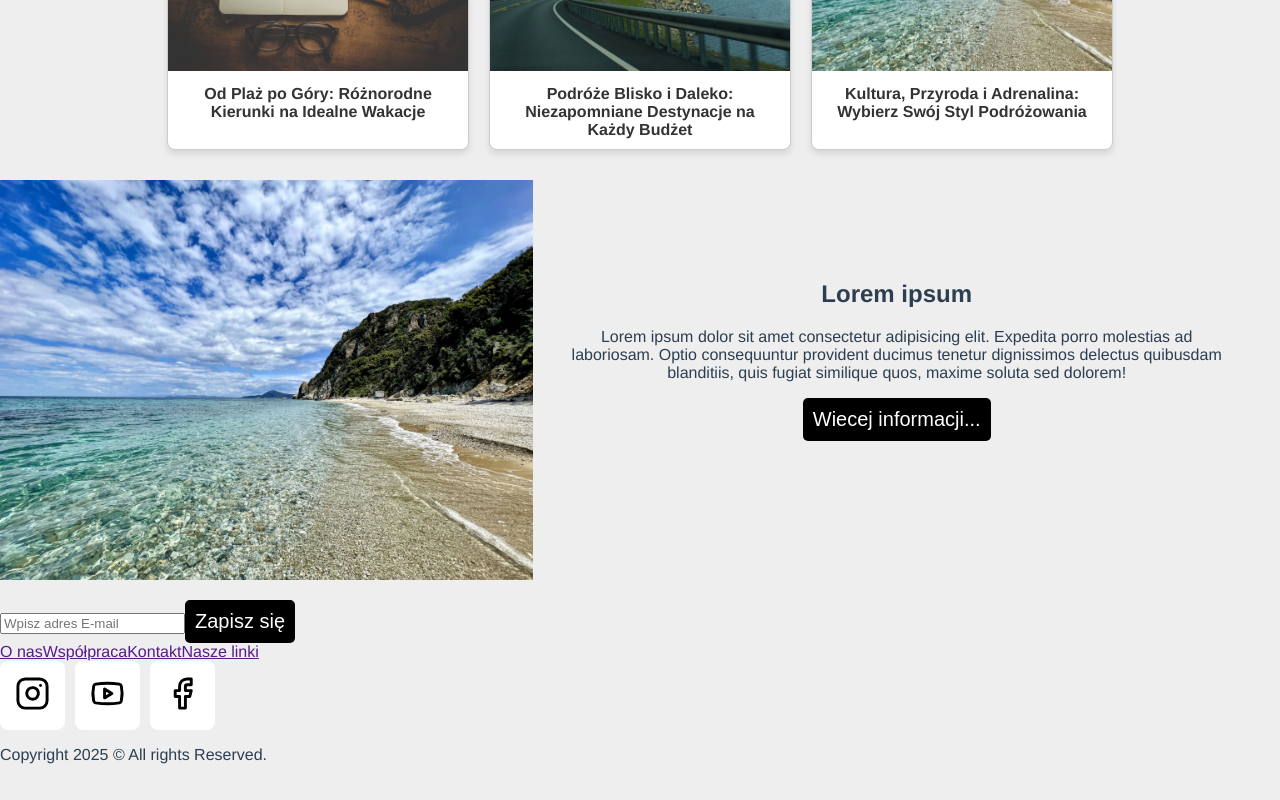
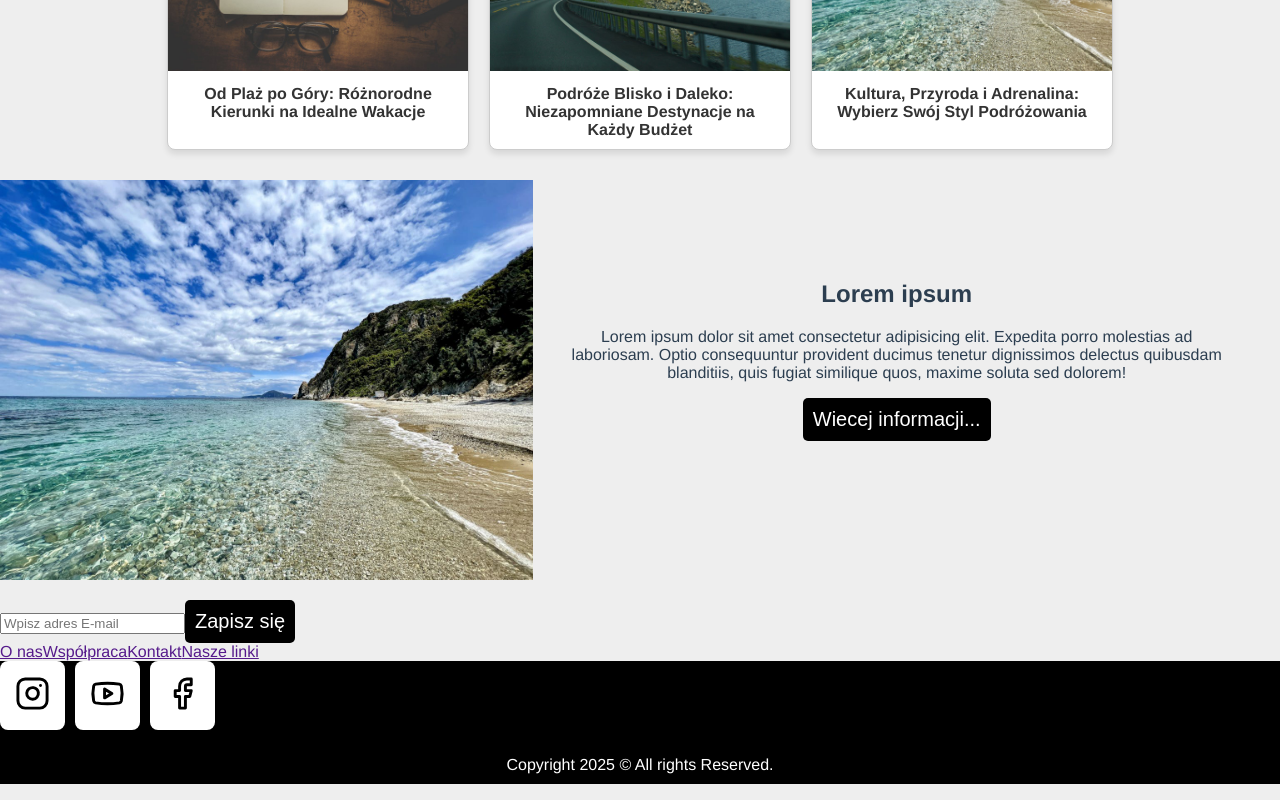
Before and after one commit to bartoszsmorawski/travel__blog, a Vue app: page / in a window 1280 px wide. Shown: the part 1069-1869 px from the top of the page. Built offline with nearby package versions, Linux system fonts and the light colour scheme.

Commit message:
Added new classes in FooterSection.vue and new styled.

```diff
--- a/src/components/organisms/FooterSection.vue
+++ b/src/components/organisms/FooterSection.vue
@@ -1,5 +1,5 @@
 <template>
-    <section class="Footer">
+    <footer class="Footer">
         <div class="Content">
             <h2 class="Title">{{ title }}</h2>
             <h3 class="subTitle">{{ subTitle }}</h3>
@@ -12,9 +12,12 @@
                 <a href="">Nasze linki</a>
             </div>
         </div>
-        <SocialMedia />
-        <p>Copyright 2025 © All rights Reserved.</p>
-    </section>
+        <div class="FooterBottom">
+            <SocialMedia />
+            <p class="Copyright">Copyright 2025 © All rights Reserved.</p>
+        </div>
+
+    </footer>
 </template>
 <script setup>
 import BasicButton from '../molecules/BasicButton.vue';
@@ -25,4 +28,13 @@ defineProps({
 })
 
 </script>
-<style scoped></style>
+<style scoped>
+.FooterBottom{
+    background-color: #000000;
+}
+.Copyright{
+    color: #fff;
+    text-align: center;
+    padding: 10px;
+}
+</style>
```
